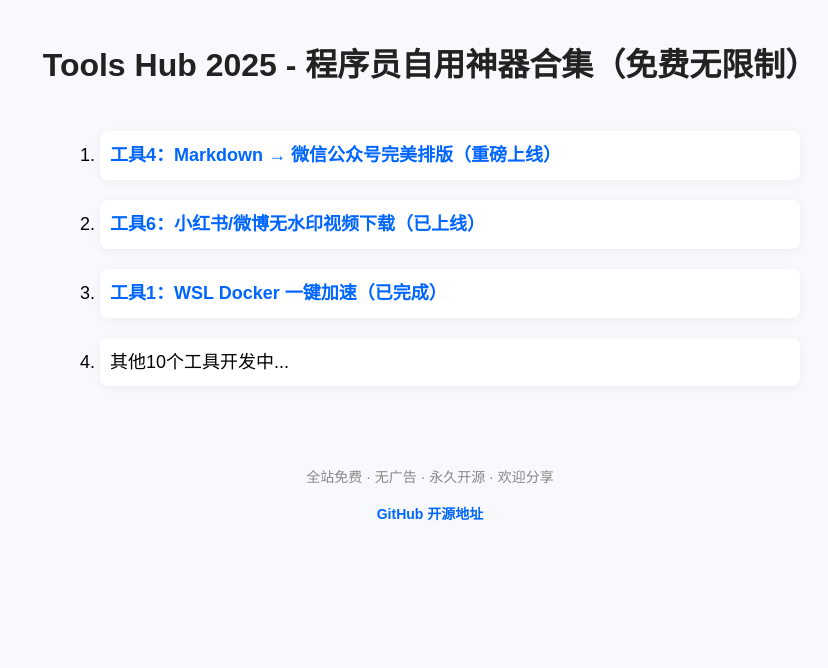
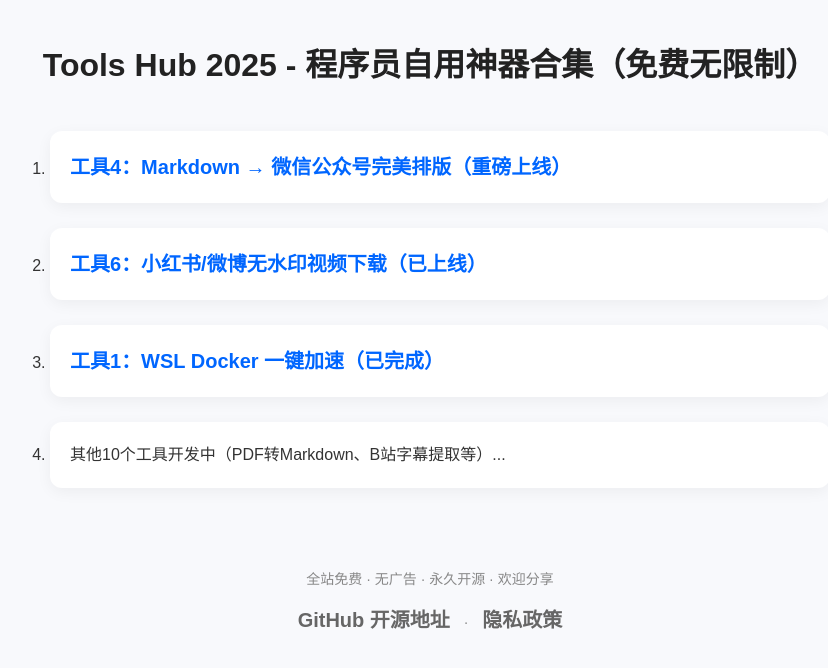
Before and after one commit to HRronaldo/tools-hub-2025, a FastAPI app: page / in a window 1280 px wide. Shown: the top 668 px of the page, without its empty margins (210-1038 px from the left). Run offline with FastAPI, Linux system fonts and the light colour scheme.

Commit message:
adense privacy

```diff
--- a/main.py
+++ b/main.py
@@ -29,5 +29,10 @@ app.include_router(tool4_router)
 async def home(request: Request):
     return templates.get_template("index.html").render({"request": request})
 
+# == 隐私政策页面 ===
+@app.get("/privacy", response_class=HTMLResponse)
+async def privacy(request: Request):
+    return templates.get_template("privacy.html").render({"request": request})
+
 # 注意：这里故意留空！启动完全交给 run.bat
 # if __name__ == "__main__":  ← 永远不写这句！
--- a/templates/index.html
+++ b/templates/index.html
@@ -10,26 +10,35 @@
     <meta name="baidu_union_verify" content="aaf9e740bbdc0fdf95b42c6836f30960">
 
     <style>
-        body { font-family: Arial, sans-serif; margin: 40px; background: #f8f9fc; line-height: 1.6; }
-        h1 { text-align: center; color: #222; }
-        ol { max-width: 700px; margin: 40px auto; font-size: 18px; }
-        li { margin: 20px 0; padding: 10px; background: white; border-radius: 8px; box-shadow: 0 2px 10px rgba(0,0,0,0.05); }
-        a { text-decoration: none; color: #0066ff; font-weight: bold; }
+        body { font-family: Arial, sans-serif; margin: 40px; background: #f8f9fc; line-height: 1.6; color: #333; }
+        h1 { text-align: center; color: #222; font-size: 32px; margin-bottom: 40px; }
+        .container { max-width: 800px; margin: 0 auto; }
+        ol { padding-left: 20px; }
+        li { margin: 25px 0; padding: 20px; background: white; border-radius: 12px; box-shadow: 0 4px 15px rgba(0,0,0,0.05); transition: transform 0.2s; }
+        li:hover { transform: translateY(-5px); }
+        a { text-decoration: none; color: #0066ff; font-size: 20px; font-weight: bold; }
         a:hover { text-decoration: underline; }
         .footer { text-align: center; margin-top: 80px; color: #888; font-size: 14px; }
+        .footer a { color: #666; margin: 0 10px; }
     </style>
 </head>
 <body>
+    <div class="container">
         <h1>Tools Hub 2025 - 程序员自用神器合集（免费无限制）</h1>
         <ol>
             <li><a href="/tool/4"><strong>工具4：Markdown → 微信公众号完美排版（重磅上线）</strong></a></li>
             <li><a href="/tool/6"><strong>工具6：小红书/微博无水印视频下载（已上线）</strong></a></li>
             <li><a href="/tool/1">工具1：WSL Docker 一键加速（已完成）</a></li>
-        <li>其他10个工具开发中...</li>
+            <li>其他10个工具开发中（PDF转Markdown、B站字幕提取等）...</li>
         </ol>
+
         <div class="footer">
             <p>全站免费 · 无广告 · 永久开源 · 欢迎分享</p>
-        <p><a href="https://github.com/HRronaldo/tools-hub-2025">GitHub 开源地址</a></p>
+            <p>
+                <a href="https://github.com/HRronaldo/tools-hub-2025">GitHub 开源地址</a> ·
+                <a href="/privacy">隐私政策</a>
+            </p>
+        </div>
     </div>
 </body>
 </html>
```
Also changed, not shown: templates/privacy.html (added, +18 -0 lines). Lines whose indentation alone changed are shown as unchanged.
